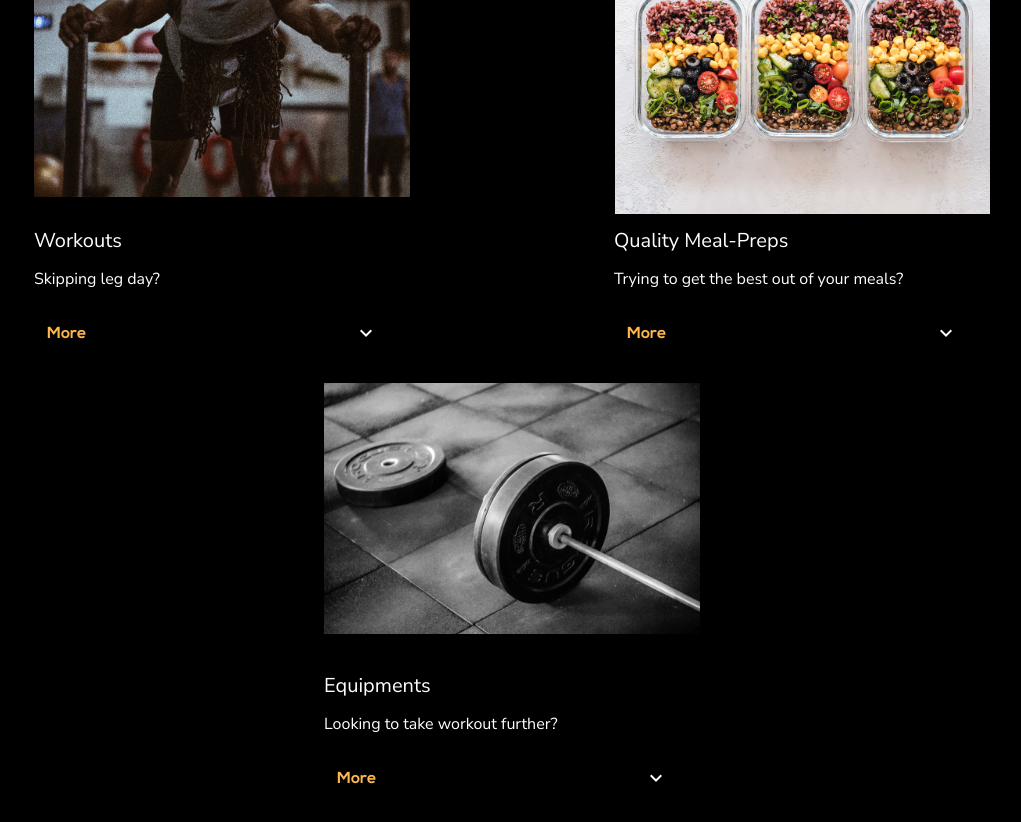
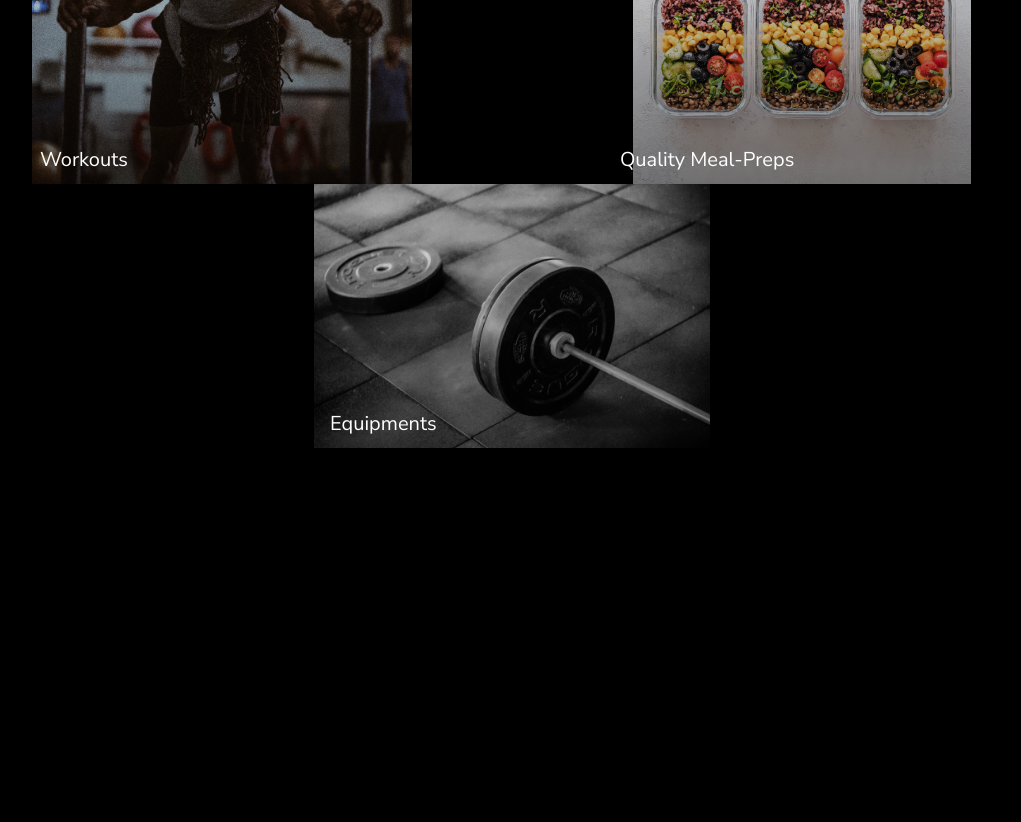
Before and after one commit to ThatBrendan/one-more-rep-website, a Vue app: page / in a window 1280 px wide. Shown: the part 880-1702 px from the top of the page, without its empty margins (144-1165 px from the left). After the commit the page ends 1366 px from the top, so only its background shows below. Built offline with nearby package versions, Linux system fonts and the light colour scheme.

Commit message:
Styled pages

```diff
--- a/src/App.vue
+++ b/src/App.vue
@@ -4,7 +4,7 @@
       theme="dark"
       expand-on-hover
       width="200"
-      class="black"
+      app
       rail
       permanent
     >
@@ -13,7 +13,6 @@
           <v-list-item
             prepend-avatar="@\assets\brandLogo.png"
             title="One More Rep"
-            subtitle="Your go-to fitness app"
           ></v-list-item>
         </router-link>
       </v-list>
--- a/src/components/HomeComponents/OfferPage.vue
+++ b/src/components/HomeComponents/OfferPage.vue
@@ -3,70 +3,45 @@
     <h2 class="section-title">What we offer</h2>
     <div class="col-12 col-6 row pa-8 card-section">
       <v-card
-        v-for="(o, index) in offering"
+        v-for="o in offering"
         :key="o.title"
-        max-width="400"
+        max-width="420"
+        height="270"
+        class="offer-img"
         color="black"
+        :to="{ name: o.path }"
       >
-        <v-img :src="o.src" class="mb-2" height="300"></v-img>
-        <div class="pt-2">
-          <p class="large">{{ o.title }}</p>
-          <p>{{ o.subtitle }}</p>
-          <v-card-actions class="ma-0 pa-0">
-            <v-btn color="orange-lighten-2" variant="text"> More </v-btn>
-
-            <v-spacer></v-spacer>
-
-            <v-btn
-              :icon="cards[index] ? 'mdi-chevron-up' : 'mdi-chevron-down'"
-              @click="toggleCards(index)"
-            ></v-btn>
-          </v-card-actions>
-        </div>
-
-        <v-expand-transition>
-          <div v-show="cards[index]">
-            <v-divider></v-divider>
-            <v-card-text>
-              {{ o.text }}
-            </v-card-text>
-          </div>
-        </v-expand-transition>
+        <v-img
+          :src="o.src"
+          class="mb-2 align-end"
+          gradient="to bottom, rgba(0,0,0,.1), rgba(0,0,0,.5)"
+          ><v-card-title>{{ o.title }}</v-card-title></v-img
+        >
       </v-card>
     </div>
   </div>
 </template>
 
 <script lang="ts" setup>
-import { ref } from "vue";
 import mealprep from "../../assets/meal-prep.jpg";
 import barbell from "../../assets/barbell.jpg";
 import workout from "../../assets/workout.jpg";
-
-const cards = ref([false, false, false]);
-
-const toggleCards = (index: any) => {
-  cards.value[index] = !cards.value[index];
-};
 
 const offering = [
   {
     src: workout,
     title: "Workouts",
-    subtitle: "Skipping leg day?",
-    text: "Struggling on structuring your workouts? Look no further.",
+    path: "Workout",
   },
   {
     src: mealprep,
     title: "Quality Meal-Preps",
-    subtitle: "Trying to get the best out of your meals?",
-    text: "We provide the best of meal preps irregardless of your dietary",
+    path: "Meal-Prep",
   },
   {
     src: barbell,
     title: "Equipments",
-    subtitle: "Looking to take workout further?",
-    text: "One more rep will suggest workout equipments to help you make the right decisions",
+    path: "Equipments",
   },
 ];
 </script>
@@ -78,6 +53,12 @@ const offering = [
 .section-title {
   text-align: center;
 }
+.offer-img {
+  transition: 0.3s;
+}
+.offer-img:hover {
+  transform: scale(1.1);
+}
 @media screen and (max-width: 767px) {
   h2 {
     font-size: 2.2rem;
```
